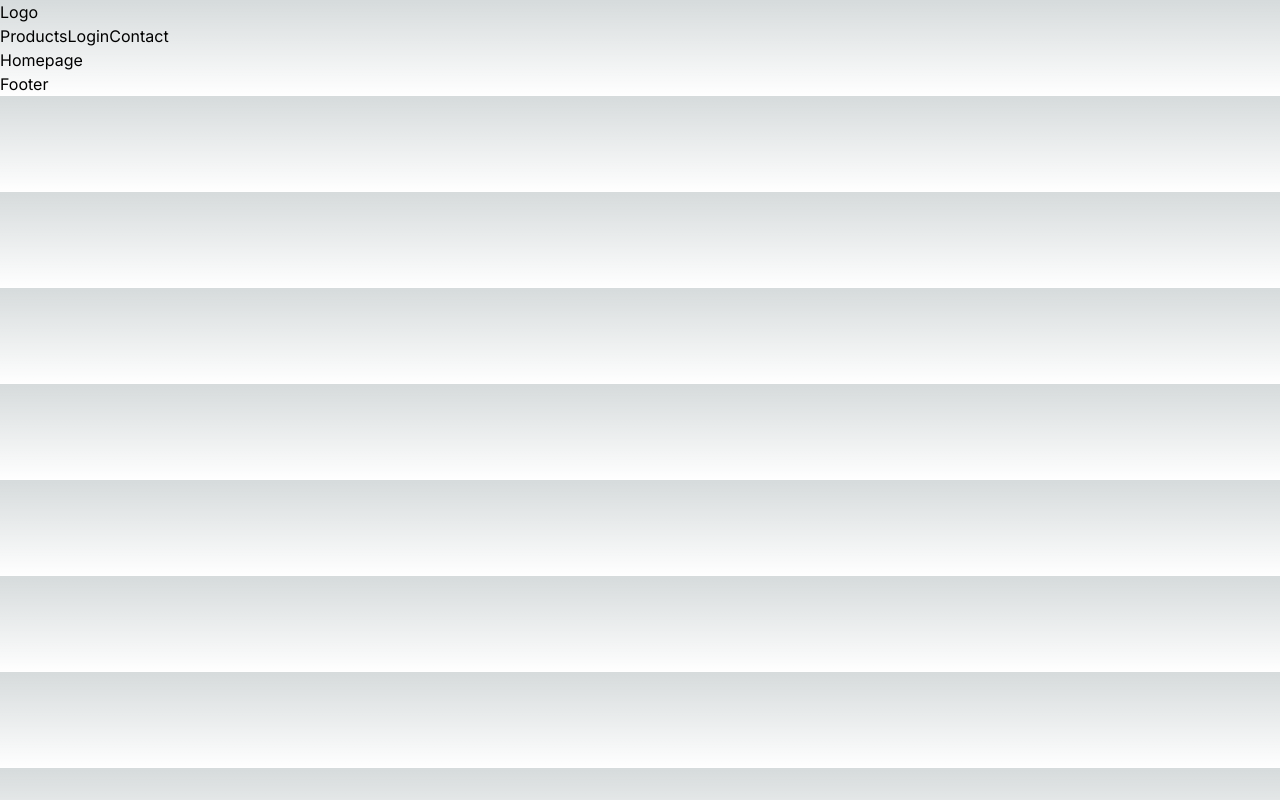
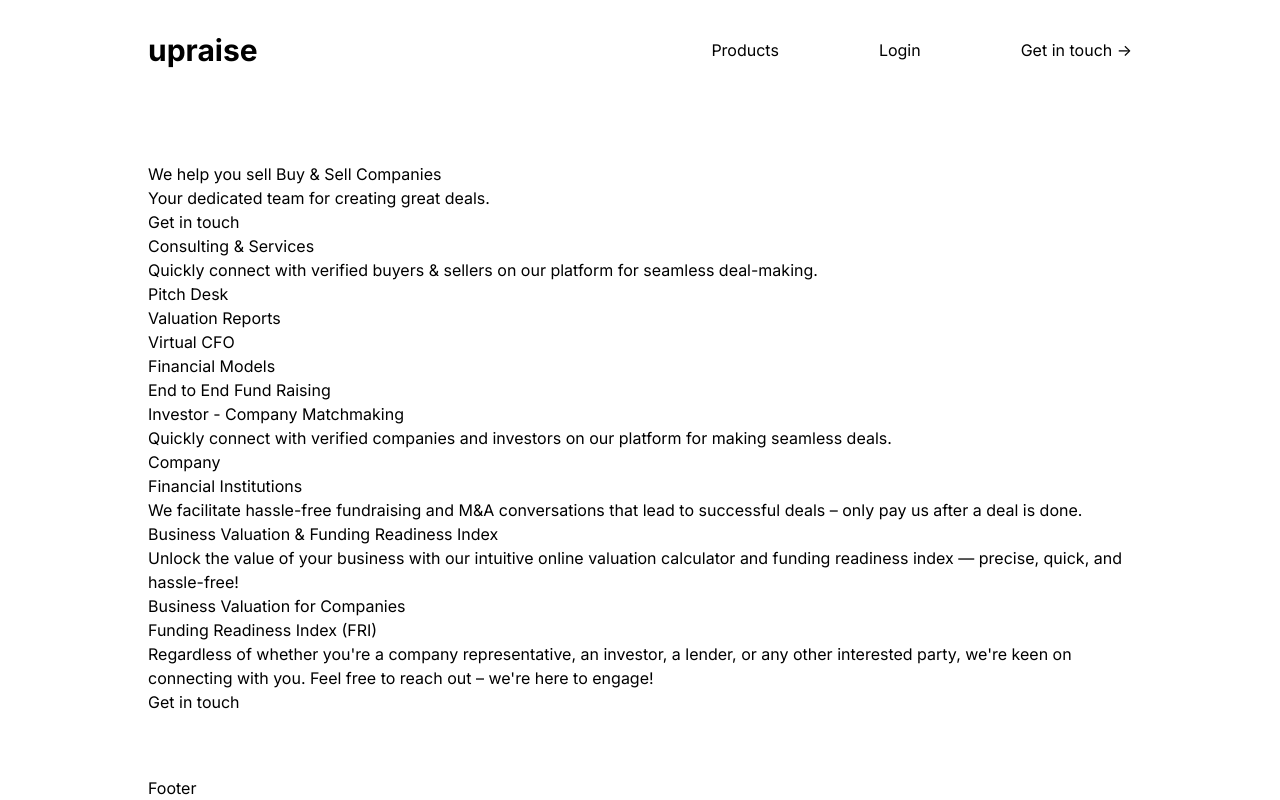
Before and after one commit to ameeshagireesh/odyssey-frontend, a Next.js app: page / in a window 1280 px wide. Built offline with nearby package versions, Linux system fonts and the light colour scheme.

Commit message:
feat: Basic layout

```diff
--- a/src/app/globals.css
+++ b/src/app/globals.css
@@ -3,31 +3,74 @@
 @tailwind utilities;
 
 :root {
-  --foreground-rgb: 0, 0, 0;
-  --background-start-rgb: 214, 219, 220;
-  --background-end-rgb: 255, 255, 255;
+    --bg: white;
+    --text: black;
+    --btn: black;
 }
 
-@media (prefers-color-scheme: dark) {
-  :root {
-    --foreground-rgb: 255, 255, 255;
-    --background-start-rgb: 0, 0, 0;
-    --background-end-rgb: 0, 0, 0;
+* {
+  margin: 0;
+  padding: 0;
+  box-sizing: border-box;
+}
+
+body{
+  background-color: var(--bg);
+  color: var(--text);
+}
+
+a {
+  text-decoration: none;
+  color: inherit;
+}
+
+.container{
+  width: 1536px;
+  margin: auto;
+  padding-left: 50px;
+  padding-right: 50px;
+  min-height: 100vh;
+  display: flex;
+  flex-direction: column;
+  justify-content: space-between;
+}
+
+/* medium screen */
+@media (max-width: 1536px){
+  .container{
+    width: 1366px;
   }
 }
 
-body {
-  color: rgb(var(--foreground-rgb));
-  background: linear-gradient(
-      to bottom,
-      transparent,
-      rgb(var(--background-end-rgb))
-    )
-    rgb(var(--background-start-rgb));
+/* small screen */
+@media (max-width: 1366px){
+  .container{
+    width: 1280px;
+  }
 }
 
-@layer utilities {
-  .text-balance {
-    text-wrap: balance;
+@media (max-width: 1280px){
+  .container{
+    width: 1024px;
+    padding-left: 20px;
+    padding-right: 20px;
   }
 }
+
+@media (max-width: 1024px){
+  .container{
+    width: 768px;
+  }
+}
+
+@media (max-width: 768px){
+  .container{
+    width: 640px;
+  }
+}
+
+@media (max-width: 640px){
+  .container{
+    width: 475px;
+  }
+}
--- a/src/app/layout.js
+++ b/src/app/layout.js
@@ -14,9 +14,11 @@ export default function RootLayout({ children }) {
   return (
     <html lang="en">
       <body className={inter.className}>
-        <Navbar />
-        {children}
-        <Footer />
+        <div className="container">
+          <Navbar />
+          {children}
+          <Footer />
+        </div>
       </body>
     </html>
   );
--- a/src/app/page.js
+++ b/src/app/page.js
@@ -1,7 +1,64 @@
+import Link from "next/link";
+
 const Home = () => {
-  return <div>
-    Homepage
-  </div>
+  return (<div>
+    <div>
+      <h1>We help you sell Buy & Sell Companies</h1>
+      <p> Your dedicated team for creating great deals.</p>
+      <Link href='/contact'>Get in touch</Link>
+    </div>
+
+    <div>
+      <h1>Consulting & Services</h1>
+      <p>Quickly connect with verified buyers  & sellers on our platform for seamless deal-making.</p>
+      <div>
+        <div>
+          <div>Pitch Desk</div>
+          <div>Valuation Reports</div>
+          <div> Virtual CFO</div>
+        </div>
+        <div>
+          <div>Financial Models</div>
+          <div>End to End Fund Raising</div>
+        </div>
+      </div>
+    </div>
+
+    <div>
+      <h1> Investor - Company Matchmaking</h1>
+      <p> Quickly connect with verified companies and investors on our platform for making seamless deals.</p>
+      <div>
+        <div>
+          Company
+        </div>
+        <div>
+          Financial Institutions
+        </div>
+      </div>
+      <p>We facilitate hassle-free fundraising and M&A conversations that lead to successful deals – only pay us after a deal is done.</p>
+    </div>
+
+    <div>
+      <h1> Business Valuation & Funding Readiness Index</h1>
+      <p> Unlock the value of your business with our intuitive online valuation calculator and funding readiness index — precise, quick, and hassle-free!</p>
+      <div>
+        <div>
+        Business Valuation for Companies
+        </div>
+        <div>
+        Funding Readiness Index (FRI)
+        </div>
+      </div>
+    </div>
+
+    <div>
+      <p>
+        Regardless of whether you're a company representative, an investor, a lender, or any other interested party, we're keen on connecting with you.
+        Feel free to reach out – we're here to engage!
+      </p>
+      <Link href='/contact'>Get in touch</Link>
+    </div>
+  </div>)
 }
 
 export default Home;
--- a/src/components/Navbar/Links/Links.jsx
+++ b/src/components/Navbar/Links/Links.jsx
@@ -1,6 +1,8 @@
+"use client"
+
 import Link from "next/link"
-
-const Links = () => {
+import { useState } from "react"
+import styles from "./links.module.css"
 
 const links = [
     {
@@ -12,15 +14,29 @@ const Links = () => {
         path: "/login",
     },
     {
-            title: "Contact",
+        title: "Get in touch ->",
         path: "/contact",
     },
 ]
+
+const Links = () => {
+    const[open, setOpen] = useState(false)
+
     return (
-        <div>
+        <div className={styles.container}>
+            <div className={styles.links}>
                 {links.map((link =>(
                     <Link href={link.path} key={link.title}>{link.title}</Link>
                 )))}
+            </div>
+            <button className={styles.menuButton} onClick={() => setOpen((prev) => !prev)}>Menu</button>
+            {
+                open && <div className={styles.mobileLinks}>
+                    {links.map((link=>(
+                        <Link href={link.path} key={link.title}>{link.title}</Link>
+                    )))}
+                    </div>
+            }
         </div>
     )
 }
--- /dev/null
+++ b/src/components/Navbar/Links/links.module.css
@@ -0,0 +1,38 @@
+.links{
+    display: flex;
+    align-items: center;
+    gap: 100px;
+}
+
+.menuButton, .mobileLinks{
+    display: none;
+}
+
+
+@media (max-width: 768px){
+    .links{
+        display: none;
+    }
+
+    .menuButton{
+        display: block;
+        cursor: pointer;
+        font-size: 30px;
+        font-weight: bold;
+    }
+
+    .mobileLinks{
+        position: absolute;
+        top: 100px;
+        right: 0;
+        width: 50%;
+        height: calc(100vh - 100px);
+        background-color: var(--bg);
+        display: flex;
+        flex-direction: column;
+        align-items: center;
+        justify-content: center;
+        gap: 100px;
+    }
+
+}
--- a/src/components/Navbar/Navbar.jsx
+++ b/src/components/Navbar/Navbar.jsx
@@ -1,9 +1,10 @@
 import Links from "./Links/Links"
+import styles from "./navbar.module.css"
 
 const Navbar = () => {
     return (
-        <div>
-            <div>Logo</div>
+        <div className={styles.container}>
+            <div className={styles.logo}>upraise</div>
             <div>
                 <Links />
             </div>
--- /dev/null
+++ b/src/components/Navbar/navbar.module.css
@@ -0,0 +1,11 @@
+.container{
+    height: 100px;
+    display: flex;
+    align-items: center;
+    justify-content: space-between;
+}
+
+.logo{
+    font-size: 30px;
+    font-weight: bold;
+}
```
Lines whose indentation alone changed are shown as unchanged.
